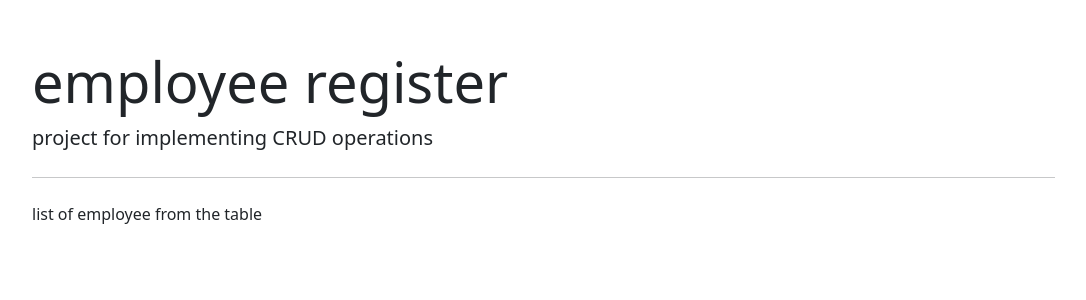
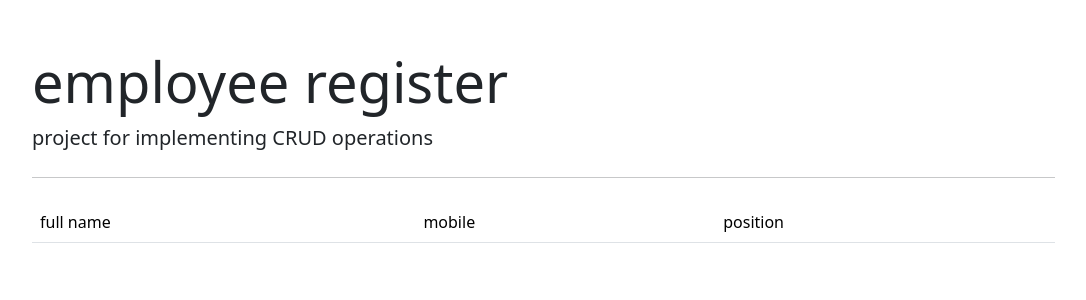
Before and after one commit to peekuh/django-CRUD, a Django app: page /employee/list/ in a window 1280 px wide. Shown: the top 300 px of the page, without its empty margins (143-1229 px from the left). Run offline with Django 5.2, Linux system fonts and the light colour scheme; data that the repository does not hold is empty.

Commit message:
added employee list

```diff
--- a/employee_register/templates/employee_register/employee_list.html
+++ b/employee_register/templates/employee_register/employee_list.html
@@ -1,5 +1,23 @@
 {% extends "employee_register/base.html" %}
 
 {% block content %}
-<p>list of employee from the table</p>
+<table class="table table-borderless">
+    <thead class="border-bottom font-weight-bold">
+        <tr>
+            <td>full name</td>
+            <td>mobile</td>
+            <td>position</td>
+        </tr>
+    </thead>
+    <tbody>
+        {% for employee in employee_list %}
+            <tr>
+                <td>{{employee.fullname}}</td>
+                <td>{{employee.mobile}}</td>
+                <td>{{employee.position}}</td>
+            </tr>
+        {% endfor %}
+    </tbody>
+</table>
+
 {% endblock content %}
--- a/employee_register/views.py
+++ b/employee_register/views.py
@@ -1,9 +1,12 @@
 from django.shortcuts import render, redirect
 from .forms import EmployeeForm
+from .models import Employee
 
 #view functions
 def employee_list(request):
-    return render(request, "employee_register/employee_list.html")
+    context = {'employee_list' : Employee.objects.all()}
+
+    return render(request, "employee_register/employee_list.html", context)
 
 def employee_form(request):
     #this variable will be included in employee_form.html
```
